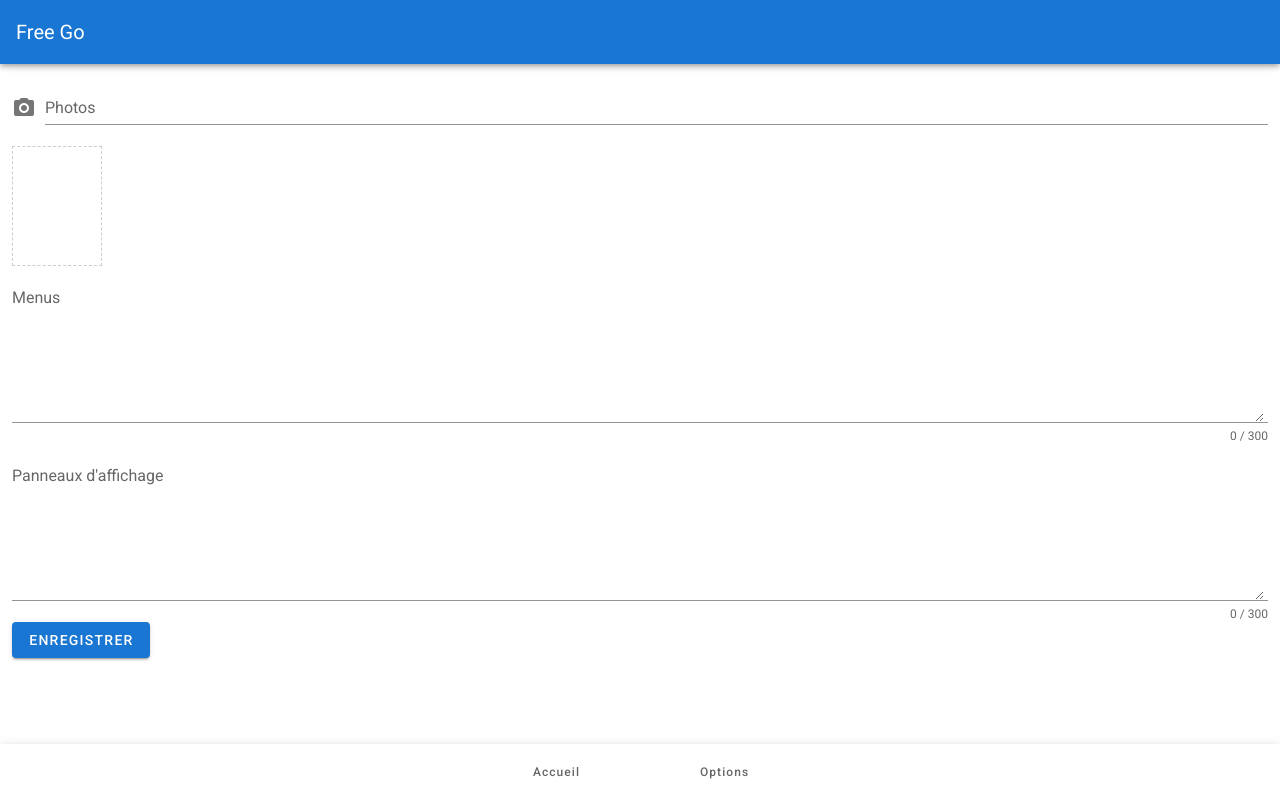
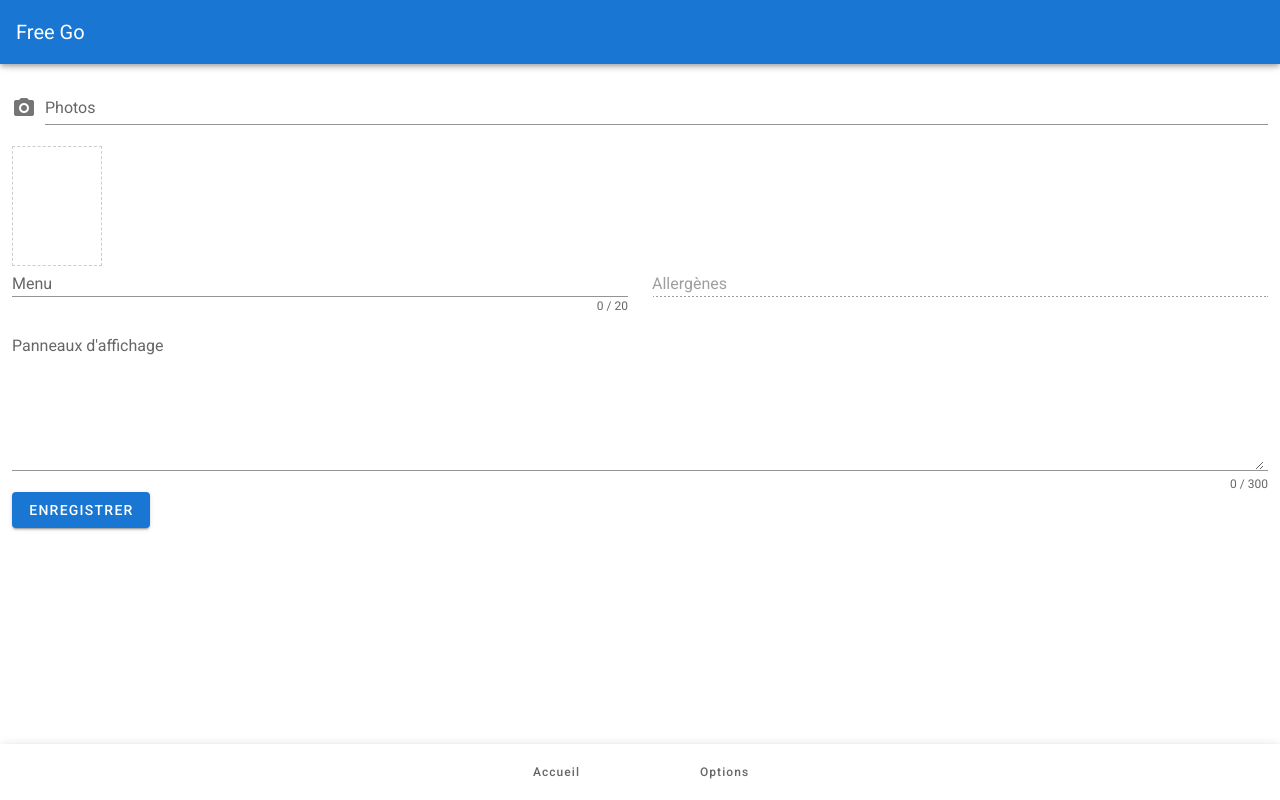
Before and after one commit to HE-Arc/FreeGo2, a Vue app in the folder frontend/vueapp/: page /manageFridge in a window 1280 px wide. Built offline with nearby package versions, Linux system fonts and the light colour scheme; no server answers; what vue-browser-geolocation would draw is missing.

Commit message:
Add menus to ManageFridge form

```diff
--- /dev/null
+++ b/frontend/vueapp/src/components/AddMenu.vue
@@ -0,0 +1,66 @@
+<template>
+  <div>
+    <v-row v-for="i in menusAmount" :key="i">
+      <v-col>
+        <v-text-field :disabled="i > menusAmount" dense label="Menu" :counter="20" :error-messages="menusErrors" v-on:change="addMenu($event, i)" @input="$v.menus.$touch()" @blur="$v.menus.$touch()"></v-text-field>
+      </v-col>
+      <v-col>
+        <v-text-field :disabled="!menus[i-1]" dense label="Allergènes" placeholder="lactose, noix" v-on:change="addAllergens($event, i)"></v-text-field>
+      </v-col>
+    </v-row>
+  </div>
+</template>
+
+<script>
+  import { maxLength } from 'vuelidate/lib/validators'
+
+  export default {
+    name: 'AddMenu',
+
+    data: () => ({
+      menusAmount: 1,
+      menus: [],
+      allergens: [],
+    }),
+
+    computed: {
+      menusErrors () {
+        const errors = []
+        if (!this.$v.menus.$dirty) return errors
+        !this.$v.menus.maxLength && errors.push('Le nom du menu est trop long !')
+        return errors
+      },
+    },
+
+    validations: {
+      menus: {
+        maxLength: maxLength(20),
+      },
+    },
+
+    methods: {
+      addMenu(menu, i) {
+        i -= 1;
+        // If menu is not an empty string, add it to the menus array. Otherwise, put null instead
+        this.menus[i] = (menu ? menu : this.menus[i] = null)
+        this.checkMenusIntegrity()
+        console.log(this.menus)
+      },
+      checkMenusIntegrity() {
+        // Delete null entries at the end of the menus array
+        while(this.menus[this.menus.length - 1] == null && this.menus.length > 0){
+          this.menus.pop()
+        }
+        // Then updates the amount of menu fields to display
+        this.menusAmount = this.menus.length + 1
+      },
+      addAllergens(allergens, i) {
+        i -= 1
+        this.allergens[i] = allergens
+      },
+    }
+  }
+</script>
+
+<style scoped>
+</style>
--- a/frontend/vueapp/src/views/ManageFridge.vue
+++ b/frontend/vueapp/src/views/ManageFridge.vue
@@ -17,15 +17,14 @@
 
     <v-img :src="imageUrl" style="border: 1px dashed #ccc; height: 120px; width: 90px;" />
 
-    <v-textarea
+    <AddMenu/>
+
+    <!-- <v-textarea
       v-model="menus"
       label="Menus"
       :error-messages="menusErrors"
-      :counter="300"
       clearable
-      @input="$v.menus.$touch()"
-      @blur="$v.menus.$touch()"
-    ></v-textarea>
+    ></v-textarea> -->
 
     <v-textarea
       v-model="description"
@@ -56,11 +55,13 @@
   import { getAPI } from '../axios-api'
   import { mapState } from 'vuex'
   import { maxLength } from 'vuelidate/lib/validators'
+  import AddMenu from '../components/AddMenu'
 
   export default {
-    name: 'ContactUs',
+    name: 'ManageFridge',
 
     components: {
+      AddMenu,
     },
 
     data () {
@@ -101,7 +102,7 @@
 
     validations: {
       menus: {
-        maxLength: maxLength(300),
+        maxLength: maxLength(20),
       },
       description: {
         maxLength: maxLength(300),
```
